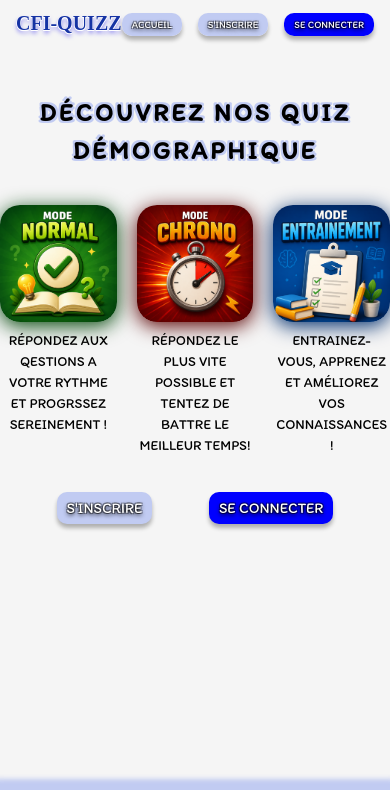
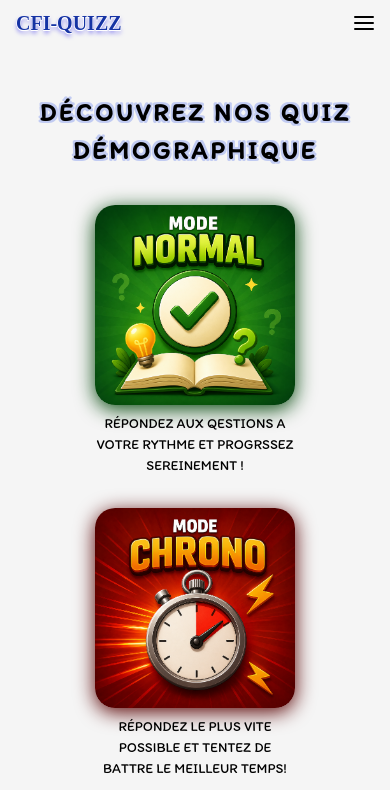
Before and after one commit to isma-dmh/projet-quizz-2026, a React (Vite) app: page / in a window 390 px wide. Shown: the top 790 px of the page. Built offline with nearby package versions, Linux system fonts and the light colour scheme; a web font is replaced by a local one.

Commit message:
Ajout responsive

```diff
--- a/src/App.css
+++ b/src/App.css
@@ -6,6 +6,7 @@
 
 body {
   background-color: whitesmoke;
+  overflow-x: hidden;
 }
 
 * {
@@ -22,13 +23,13 @@ body {
   color: #1633a4;
   text-shadow:
     -0.5px -0.5px 0 white,
-     0.5px -0.5px 0 white,
-    -0.5px  0.5px 0 white,
-     0.5px  0.5px 0 white,
+    0.5px -0.5px 0 white,
+    -0.5px 0.5px 0 white,
+    0.5px 0.5px 0 white,
     0 3px 4px #7a74ef;
 }
 
- .boutton {
+.boutton {
   padding: 5px 10px;
   border-radius: 10px;
   background-color: var(--color-primary);
@@ -44,6 +45,10 @@ body {
   font-weight: 500;
 }
 
+.btn-connect {
+  background-color: blue;
+}
+
 .title {
   text-align: center;
   font-size: 25px;
@@ -54,6 +59,7 @@ body {
     2px 2px 0 var(--color-primary);
   font-weight: 600;
   letter-spacing: 3px;
+  padding: 0 1rem;
 }
 
 .img-mode {
@@ -77,10 +83,22 @@ header {
   padding: 0.5rem 1rem;
 }
 
+header > nav > button {
+  display: none;
+  flex-direction: column;
+  gap: 4px;
+  .barre {
+    width: 20px;
+    height: 2px;
+    background-color: black;
+    border-radius: 2px;
+  }
+  cursor: pointer;
+}
 
+#croix {
+  width: 30px;
 
-.btn-connect {
-  background-color: blue;
 }
 
 footer {
@@ -93,3 +111,53 @@ footer {
 footer > p {
   -webkit-text-stroke: 0.2px white;
 }
+
+@media (max-width: 700px) {
+  header > nav {
+    button {
+      display: flex;
+    }
+
+    ul {
+      background-color: rgba(255, 255, 255, 0.731);
+      position: fixed;
+      top: 0;
+      right: -100%;
+      z-index: 999;
+      width: 70%;
+      height: 100dvh;
+      flex-direction: column;
+      justify-content: center;
+      align-items: center;
+      gap: 2rem;
+      transition: 0.2s ease-in-out;
+    }
+
+  }
+
+  header > nav#open {
+    ul {
+      right: 0;
+    }
+
+    button{
+
+      position: fixed;
+      top: 0.5rem;
+      right: 0.5rem;
+      z-index: 1000;
+
+    }
+  }
+
+  @media(max-width: 500px){
+
+    footer{
+
+      display: flex;
+      flex-direction: column;
+    }
+
+  }
+
+}
--- a/src/assets/styles/home.css
+++ b/src/assets/styles/home.css
@@ -23,3 +23,28 @@ font-size: 14px;
     font-size: 15px;
 
 }
+
+
+@media (max-width: 700px) {
+
+    #cards-accueil{
+
+        flex-direction: column;
+        align-items: center;
+        gap: 2rem;
+
+    }
+
+}
+
+@media (max-width:500px){
+
+    #buttons-home{
+
+        flex-direction: column;
+        align-items: center;
+        gap: 1rem;
+
+    }
+
+}
--- a/src/components/Header.jsx
+++ b/src/components/Header.jsx
@@ -1,12 +1,29 @@
 import { NavLink } from "react-router-dom";
+import { useState } from "react";
 
 export const Header = () => {
+  const [open, setOpen] = useState(false);
+
   return (
     <header className="flex justify-between items-center ">
-      <NavLink to={"/"} >
+      <NavLink to={"/"}>
         <h2 className="logo">CFI-QUIZZ</h2>
       </NavLink>
-      <nav>
+      <nav id={open ? "open" : ""}>
+        <button
+          onClick={() => setOpen(!open)}
+          type="button"
+        >
+          {open ? (
+            <img src="./src/assets/images/cross.svg" id="croix" />
+          ) : (
+            <>
+              <div className="barre"></div>
+              <div className="barre centre"></div>
+              <div className="barre"></div>
+            </>
+          )}
+        </button>
         <ul className="flex gap-4">
           <li>
             <NavLink className="boutton" to="/">
```
Also changed, not shown: src/assets/images/cross.svg (added).
